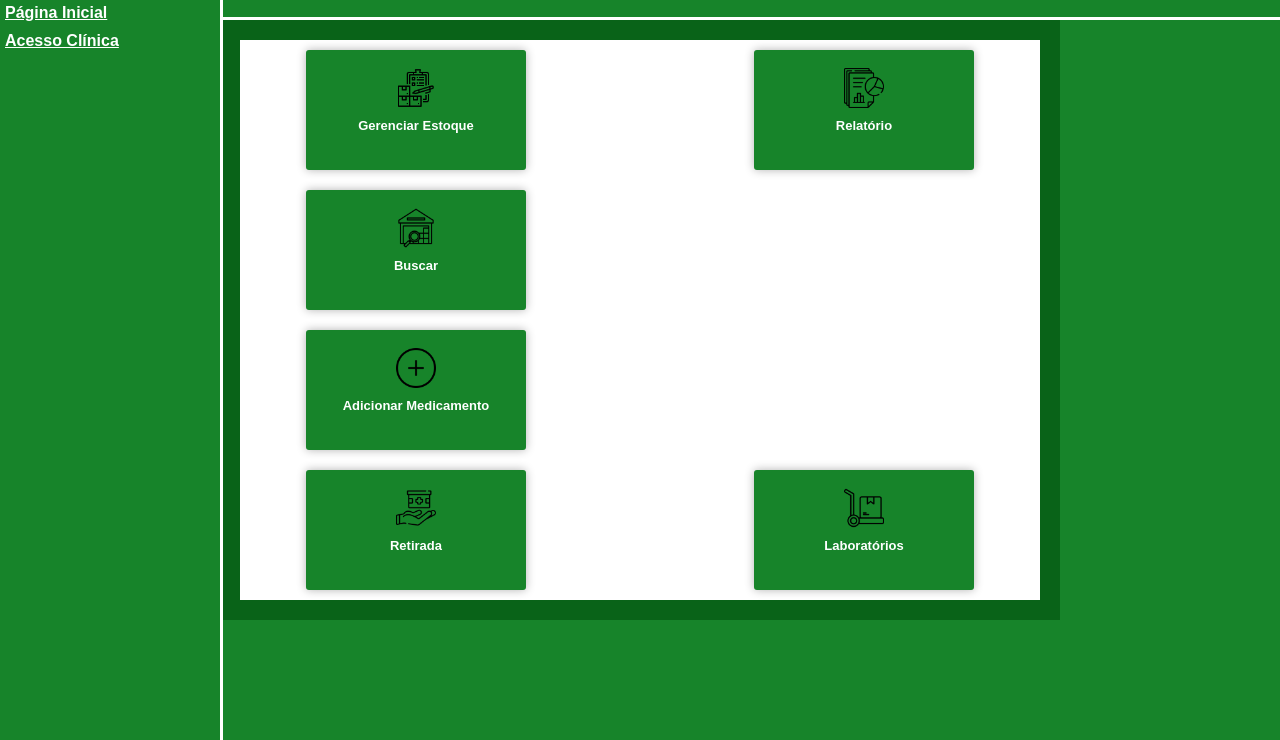
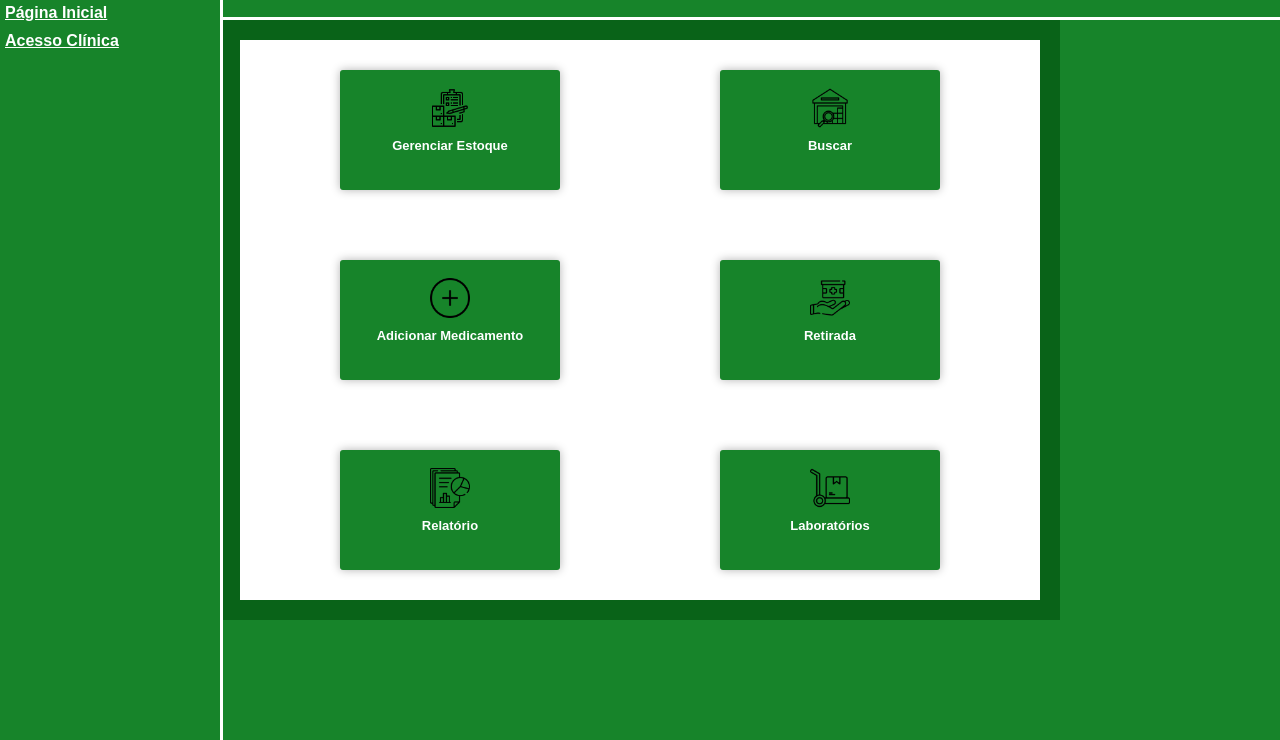
Before and after one commit to Henrique-BL/farmacia, a website: page src/paginas/dashboard/dashboard-farmacia.html in a window 1280 px wide. Shown: the part 60-800 px from the top of the page. Drawn offline with Linux system fonts and the light colour scheme.

Commit message:
dashborad-resposive update

```diff
--- a/src/paginas/dashboard/dashboard-farmacia.css
+++ b/src/paginas/dashboard/dashboard-farmacia.css
@@ -43,12 +43,16 @@ body {
     justify-content: space-between;
     align-items: center;
     flex-direction: column;
-    flex-wrap: wrap;
-
-    position: absolute;
-    height: 70%;
-    width: 70%;
-
+    max-height: 100%;
+    max-width: 100%;
+    width: 100%;
+    height: 100%;
+}
+.cards-line{
+    display: flex;
+    flex-direction: row;
+    justify-content: space-around;
+    width: 100%;
 }
 
 .card {
--- a/src/paginas/dashboard/dashboard-farmacia.html
+++ b/src/paginas/dashboard/dashboard-farmacia.html
@@ -25,6 +25,7 @@
     </div>
     <div class="content">
         <div class="cards">
+            <div class="cards-line">
                 <div id="card-estoque" class="card">
                     <img src="/src/icons/dashboard/estoque.png" alt="Ícone de Estoque">
                     <h2 class="title">Gerenciar Estoque</h2>
@@ -34,18 +35,20 @@
                     <h2 class="title">Buscar</h2>
 
                 </div>
+            </div>
+            <div class="cards-line">
                 <div id="card-add-medicamento" class="card" onclick="abriPopUpAdd()">
                     <img src="/src/icons/dashboard/adicionar.png" alt="Ícone de Adicionar Novo Medicamento">
                     <h2 class="title">Adicionar Medicamento</h2>
                 </div>
-
                 <div id="card-entrega" class="card" onclick="abriPopUpDel()">
-
                     <img src="/src/icons/dashboard/entrega.png" alt="Ícone de retirada de medicamento.">
                     <h2 class="title">Retirada</h2>
                 </div>
+            </div>
+
+            <div class="cards-line">
                 <div id="card-relatório" class="card">
-
                     <img src="/src/icons/dashboard/relatorio.png" alt="Ícone de relatórios.">
                     <h2 class="title">Relatório</h2>
                 </div>
@@ -53,6 +56,8 @@
 
                     <img src="/src/icons/dashboard/laboratorios.png" alt="Ícone de laboratórios.">
                     <h2 class="title">Laboratórios</h2>
+                </div>
+
             </div>
 
             <!-- Popup de edição -->
```
Lines whose indentation alone changed are shown as unchanged.
